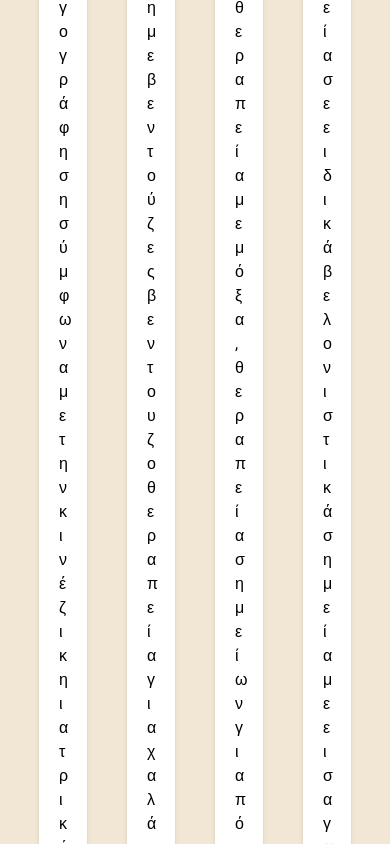
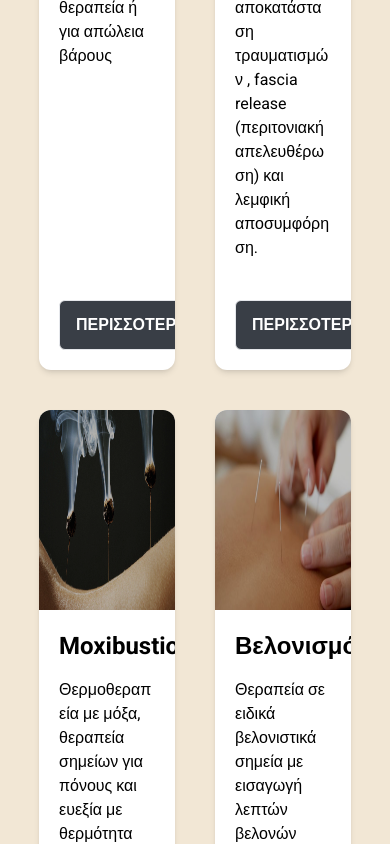
Before and after one commit to nikossoftwaredev/i-ching, a Next.js app: page /en/services in a window 390 px wide. Shown: the part 862-1706 px from the top of the page. Built offline with nearby package versions, Linux system fonts and the light colour scheme.

Commit message:
Fixes in services page for responsive

```diff
--- a/app/[lang]/global.css
+++ b/app/[lang]/global.css
@@ -42,7 +42,15 @@ a {
 }
 
 @media only screen and (max-width: 1290px) {
+  /* skata sta moutra sou? */
   .skata {
     height: 90vh;
   }
 }
+
+@media screen and (max-width: 1124px) {
+  .grid-cols-4 {
+    justify-items: center;
+    grid-template-columns: repeat(2, minmax(0, 1fr)) !important;
+  }
+}
```
